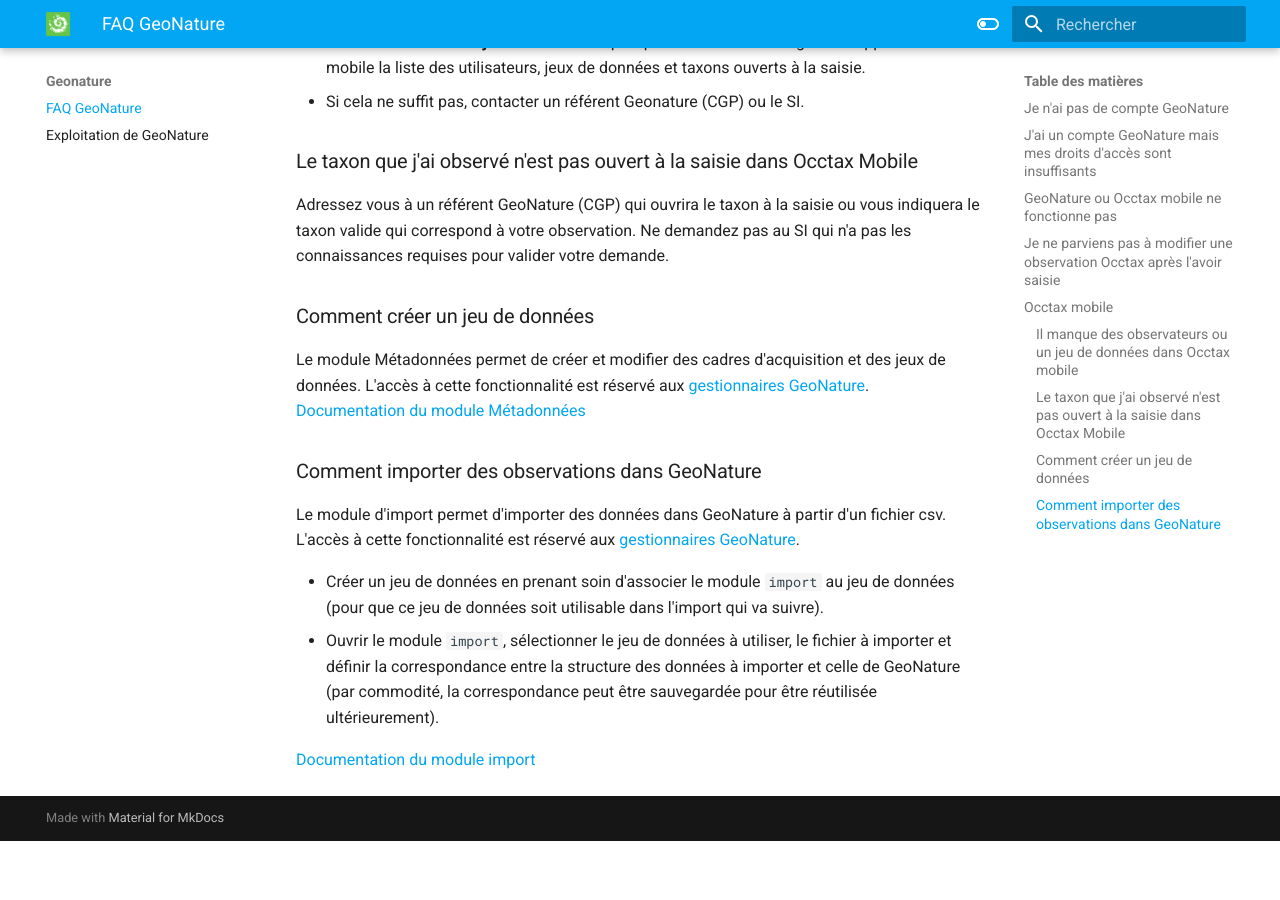
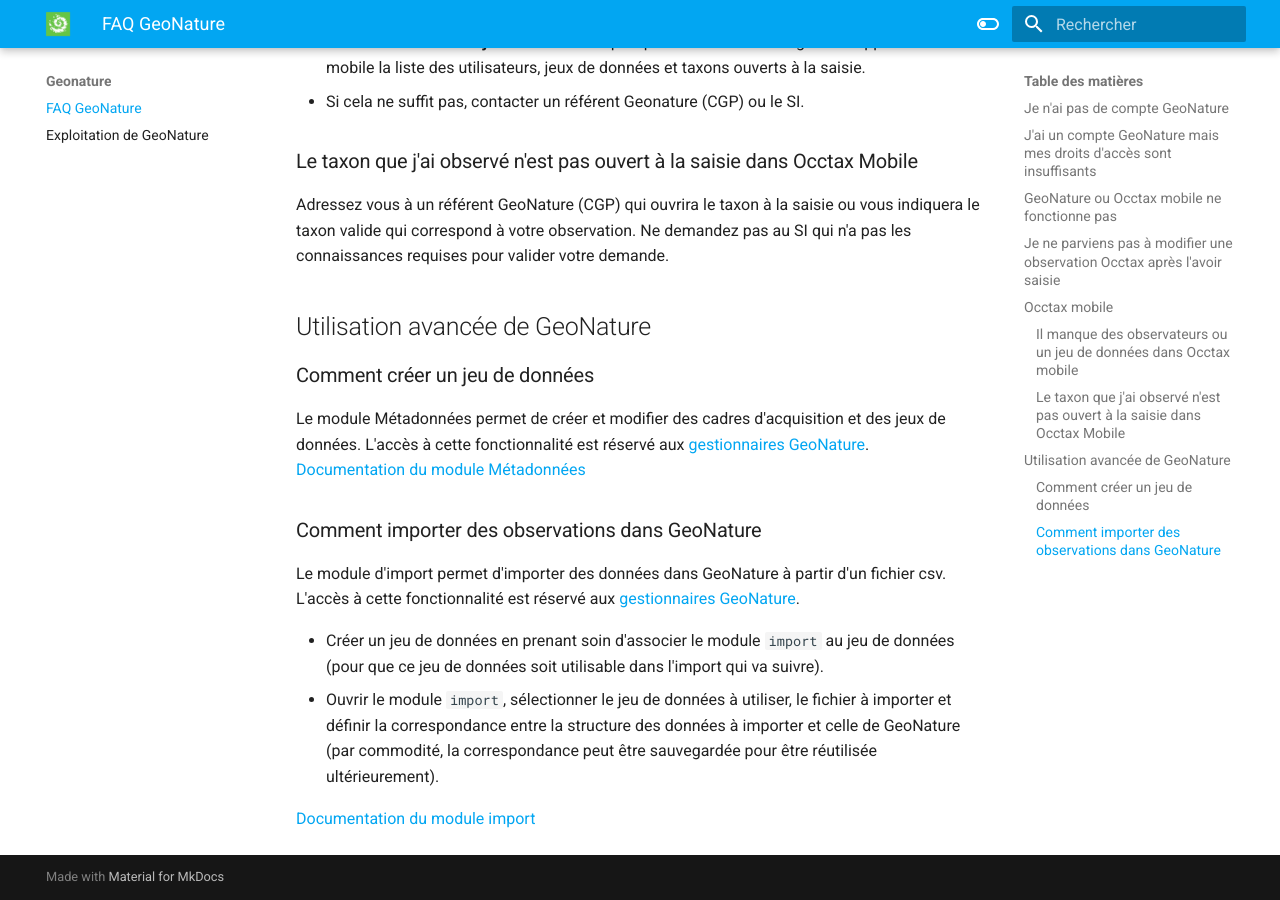
Before and after one commit to PnMercantour/faq, an MkDocs documentation site: the page built from docs/geonature/README.md, in a window 1280 px wide and 900 px high, scrolled down 1689 px. Built offline with MkDocs 1.6.1 and Material for MkDocs 9.7.7, drawn with Linux system fonts in a browser that asks for light colours; before the commit the page ends 2530 px from its top, so only the background shows below that.

Commit message:
geonature import

```diff
--- a/docs/geonature/README.md
+++ b/docs/geonature/README.md
@@ -43,6 +43,8 @@
 
 Adressez vous à un référent GeoNature (CGP) qui ouvrira le taxon à la saisie ou vous indiquera le taxon valide qui correspond à votre observation. Ne demandez pas au SI qui n'a pas les connaissances requises pour valider votre demande.
 
+## Utilisation avancée de GeoNature
+
 ### Comment créer un jeu de données
 
 Le module Métadonnées permet de créer et modifier des cadres d'acquisition et des jeux de données. L'accès à cette fonctionnalité est réservé aux [gestionnaires GeoNature](exploitation.md#gestionnaires).
```
